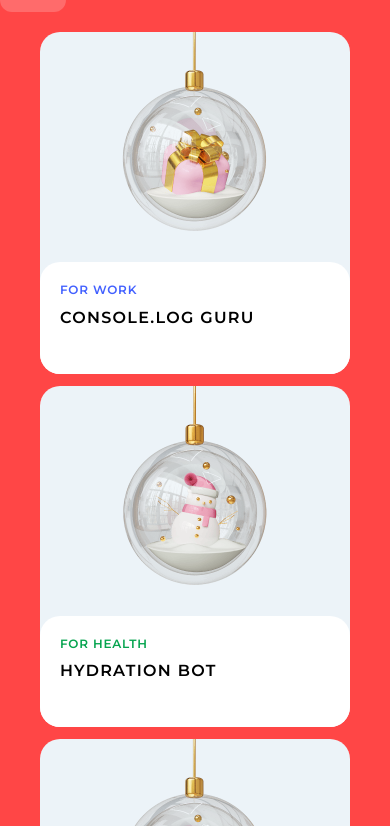
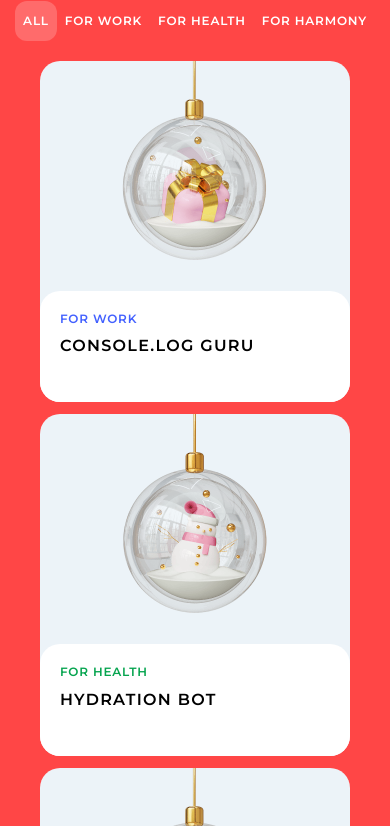
Before and after one commit to DenisShagi/Christmas-Shop, a plain HTML site: page christmas-shop/gifts.html in a window 390 px wide. Shown: the part 335-1161 px from the top of the page. Drawn offline with Linux system fonts and the light colour scheme.

Commit message:
feat: Added adaptive for mobile devices on the gifts page

```diff
--- a/christmas-shop/sass/components/_buttons.scss
+++ b/christmas-shop/sass/components/_buttons.scss
@@ -64,6 +64,11 @@
   border-radius: 12px;
   transition: background-color 0.3s ease-in-out;
 
+  &__active {
+    background-color: $color-static-white-20;
+    cursor: not-allowed;
+  }
+
   @media (hover: hover) and (pointer: fine) {
     &:hover {
       background-color: $color-static-white-20;
@@ -71,8 +76,7 @@
     }
   }
 
-  &__active {
-    background-color: $color-static-white-20;
-    cursor: not-allowed;
+  @media screen and (max-width: 767px) {
+    padding: 12px 8px;
   }
 }
--- a/christmas-shop/sass/sections/_bestGifts.scss
+++ b/christmas-shop/sass/sections/_bestGifts.scss
@@ -26,7 +26,7 @@
   gap: 12px;
 
   @media screen and (max-width: 1439px) {
-    padding: 0 35px;
+    padding: 0 20px;
   }
 }
 
--- a/christmas-shop/sass/sections/_gifts.scss
+++ b/christmas-shop/sass/sections/_gifts.scss
@@ -20,5 +20,14 @@
     margin-top: 4px;
     display: flex;
     column-gap: 8px;
+
+    @media screen and (max-width: 767px) {
+      column-gap: 0;
+      margin-top: 0;
+    }
+  }
+
+  @media screen and (max-width: 767px) {
+    padding: 60px 8px;
   }
 }
```
Also changed, not shown: christmas-shop/sass/main.css, 1 other file.
